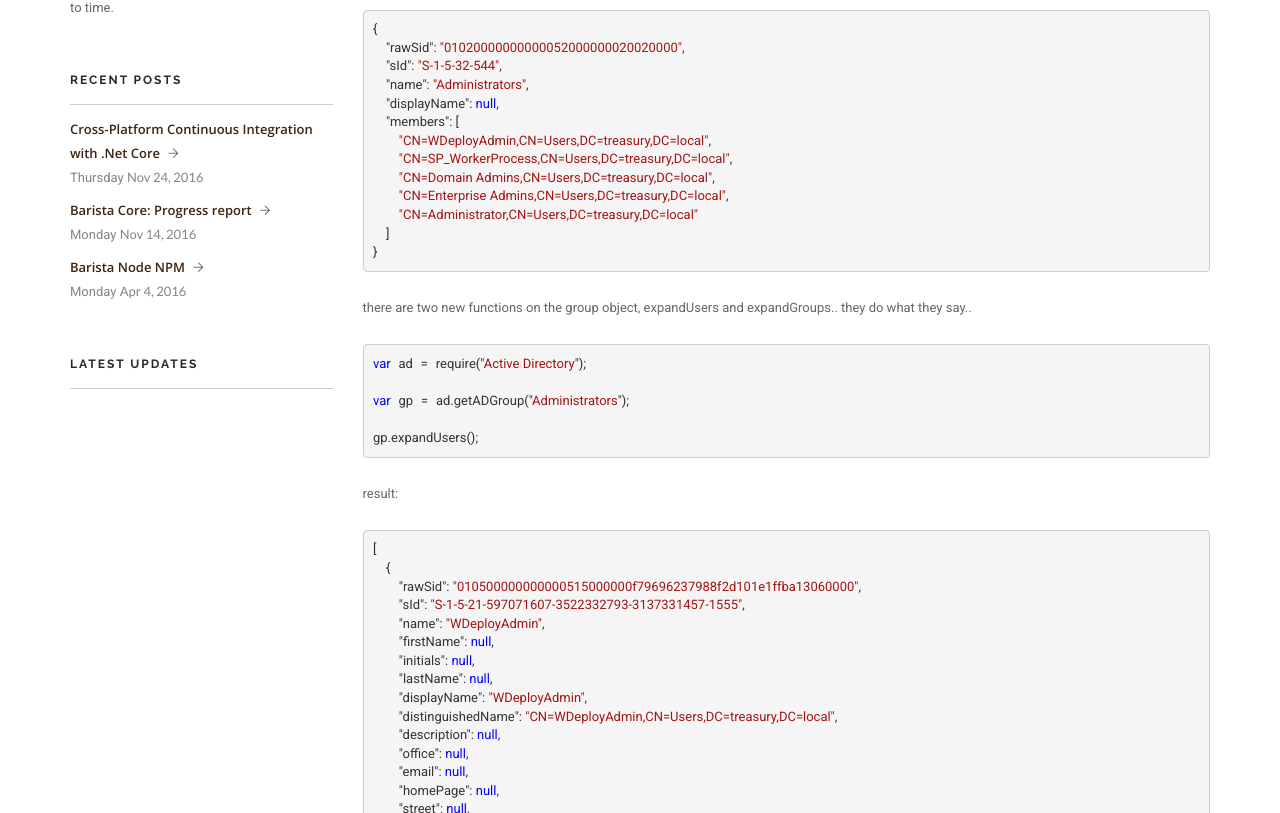
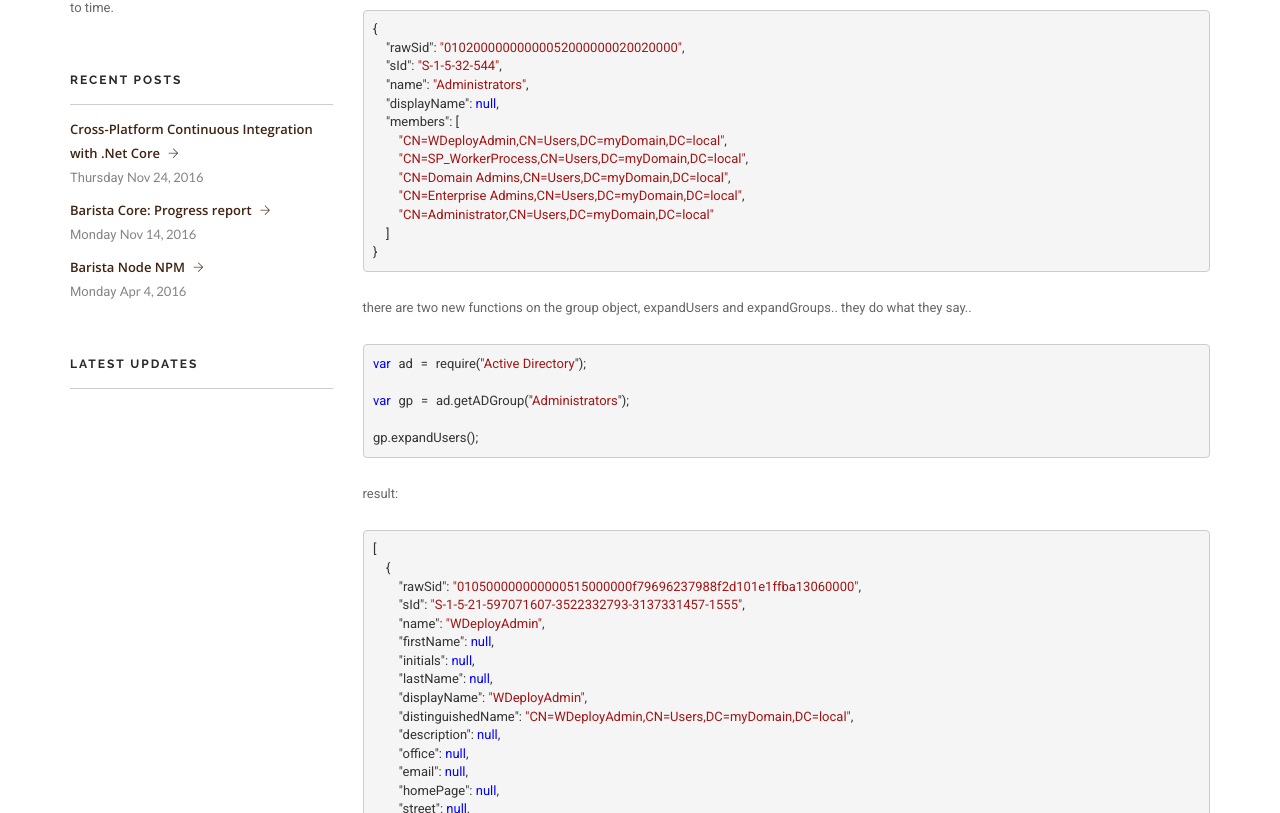
Before and after one commit to BaristaLabs/BaristaLabs.github.io, a Jekyll site: the page built from _posts/2014-06-06-active-directory-improvements.md, in a window 1280 px wide and 1400 px high, scrolled down 310 px. Shown: the part 127-940 px from the top of the window. Built offline with Jekyll 4.4.1, drawn with Linux system fonts in a browser that asks for light colours; some of the changed text lies outside the part shown.

Commit message:
Update Blog

````diff
--- a/_posts/2014-06-06-active-directory-improvements.md
+++ b/_posts/2014-06-06-active-directory-improvements.md
@@ -25,11 +25,11 @@ gp;
     "name": "Administrators",
     "displayName": null,
     "members": [
-        "CN=WDeployAdmin,CN=Users,DC=treasury,DC=local",
-        "CN=SP_WorkerProcess,CN=Users,DC=treasury,DC=local",
-        "CN=Domain Admins,CN=Users,DC=treasury,DC=local",
-        "CN=Enterprise Admins,CN=Users,DC=treasury,DC=local",
-        "CN=Administrator,CN=Users,DC=treasury,DC=local"
+        "CN=WDeployAdmin,CN=Users,DC=myDomain,DC=local",
+        "CN=SP_WorkerProcess,CN=Users,DC=myDomain,DC=local",
+        "CN=Domain Admins,CN=Users,DC=myDomain,DC=local",
+        "CN=Enterprise Admins,CN=Users,DC=myDomain,DC=local",
+        "CN=Administrator,CN=Users,DC=myDomain,DC=local"
     ]
 }
 ```
@@ -57,7 +57,7 @@ result:
         "initials": null,
         "lastName": null,
         "displayName": "WDeployAdmin",
-        "distinguishedName": "CN=WDeployAdmin,CN=Users,DC=treasury,DC=local",
+        "distinguishedName": "CN=WDeployAdmin,CN=Users,DC=myDomain,DC=local",
         "description": null,
         "office": null,
         "email": null,
@@ -101,7 +101,7 @@ result:
         "initials": null,
         "lastName": null,
         "displayName": "SP_WorkerProcess",
-        "distinguishedName": "CN=SP_WorkerProcess,CN=Users,DC=treasury,DC=local",
+        "distinguishedName": "CN=SP_WorkerProcess,CN=Users,DC=myDomain,DC=local",
         "description": null,
         "office": null,
         "email": null,
@@ -112,7 +112,7 @@ result:
         "state": null,
         "zip": null,
         "country": null,
-        "userLogonName": "SP_WorkerProcess@treasury.local",
+        "userLogonName": "SP_WorkerProcess@myDomain.local",
         "preWin2kLogonName": "SP_WorkerProcess",
         "isAccountDisabled": 66048,
         "logonCount": 20678,
@@ -145,10 +145,10 @@ result:
         "initials": null,
         "lastName": "McLellan",
         "displayName": "Sean McLellan",
-        "distinguishedName": "CN=Administrator,CN=Users,DC=treasury,DC=local",
+        "distinguishedName": "CN=Administrator,CN=Users,DC=myDomain,DC=local",
         "description": "Built-in account for administering the computer/domain",
         "office": null,
-        "email": "mclellan@rdacorp.com",
+        "email": "testemail@testemail.com",
         "homePage": null,
         "street": null,
         "poBox": null,
````
